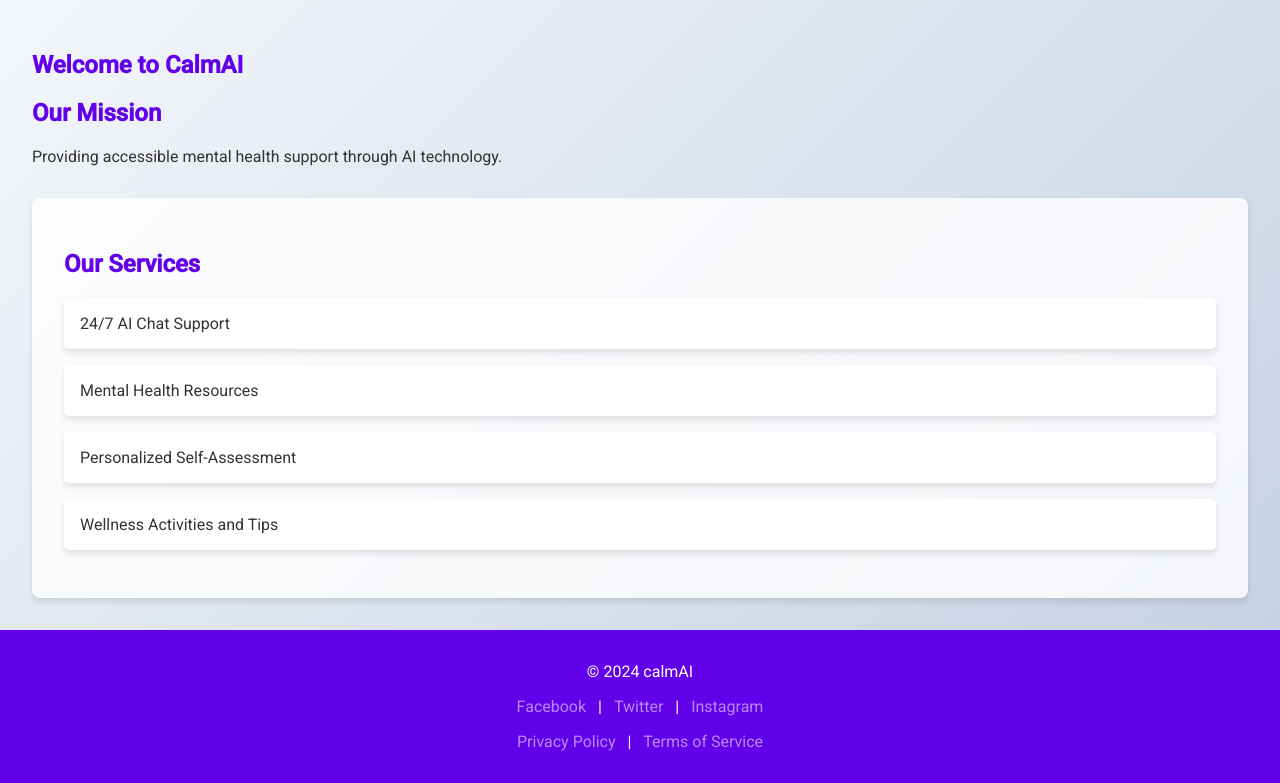
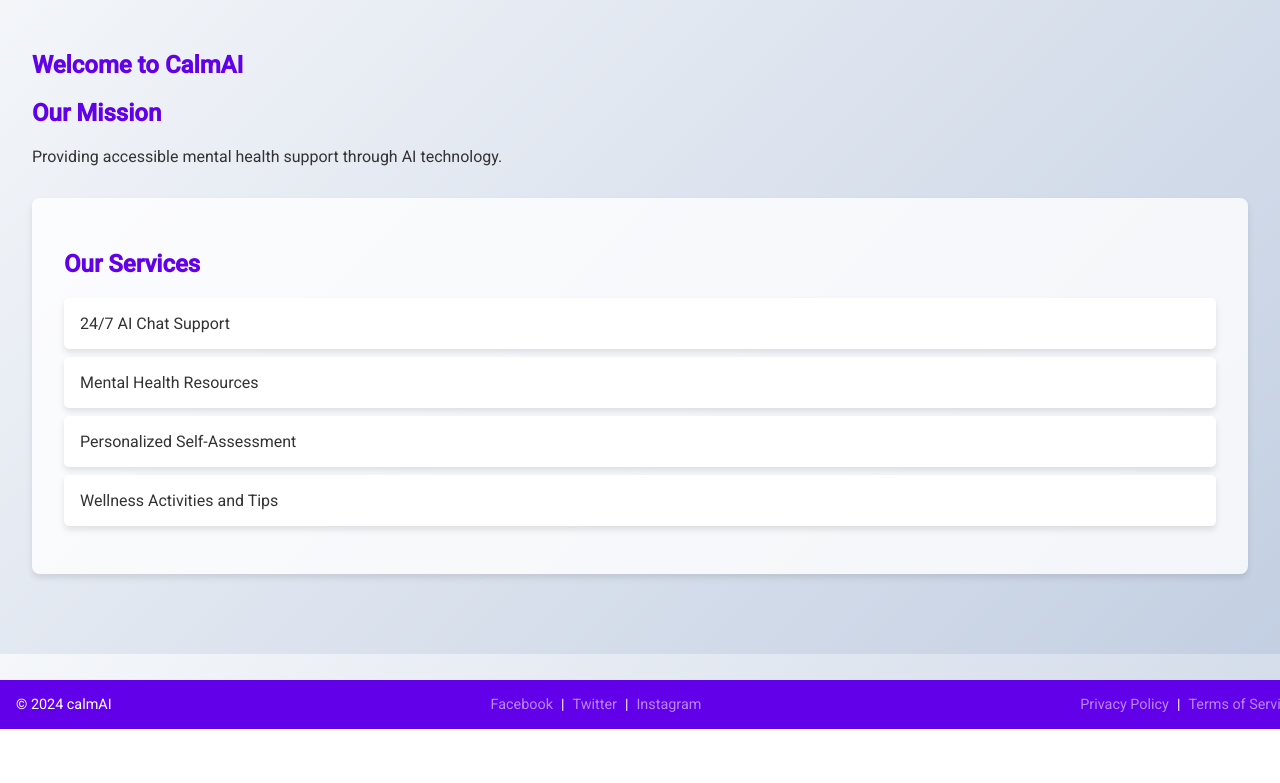
Before and after one commit to Itzkuldeep/CalmAI, a Flask app: page / in a window 1280 px wide. Shown: the part 71-854 px from the top of the page. After the commit the page ends 800 px from the top, so only its background shows below. Run offline with Flask 3, Linux system fonts and the light colour scheme.

Commit message:
chore: Add padding to main section and update footer styling

```diff
--- a/static/style.css
+++ b/static/style.css
@@ -38,6 +38,7 @@
     padding: 2rem;
     position: relative;
     z-index: 1;
+    padding-bottom: 5rem; /* Added padding to avoid content overlap with the footer */
 }
 
 #services {
@@ -56,18 +57,41 @@
     background: #6200ea;
     color: #fff;
     text-align: center;
-    padding: 1rem 2rem;
+    padding: 0.5rem 1rem;
+    position: fixed;
+    bottom: 0;
+    width: 100%;
+    display: flex;
+    justify-content: space-between;
+    align-items: center;
+    flex-wrap: wrap;
+    font-size: 0.9rem;
 }
 
-footer a {
+footer p {
+    margin: 0.5rem 0;
+}
+
+footer p a {
     color: #bb86fc;
     text-decoration: none;
     margin: 0 0.5rem;
 }
 
-footer a:hover {
+footer p a:hover {
     color: #fff;
 }
+
+footer p:nth-child(2), footer p:nth-child(3) {
+    display: flex;
+    gap: 0.5rem;
+    justify-content: center;
+}
+
+footer p:nth-child(2) a, footer p:nth-child(3) a {
+    margin: 0;
+}
+
 
 button, select, input[type="text"], input[type="email"], textarea {
     display: block;
@@ -98,10 +122,12 @@
     border-radius: 8px;
     box-shadow: 0 4px 6px rgba(0, 0, 0, 0.1);
 }
-.nav-main{
-    color:#fff;
+
+.nav-main {
+    color: #fff;
 }
-h1,h2 {
+
+h1, h2 {
     color: #6200ea;
 }
 
@@ -112,7 +138,7 @@
 
 ul li {
     background: #fff;
-    margin: 1rem 0;
+    margin: 0.5rem 0;
     padding: 1rem;
     border-radius: 5px;
     box-shadow: 0 4px 6px rgba(0, 0, 0, 0.1);
--- a/templates/footer.html
+++ b/templates/footer.html
@@ -1,11 +1,13 @@
 {% block head %}
 <!DOCTYPE html>
 <html lang="en">
+
 <head>
     <meta charset="UTF-8">
     <meta name="viewport" content="width=device-width, initial-scale=1.0">
     <title>calmAI</title>
 </head>
+
 <body>
     <footer>
         <p>&copy; 2024 calmAI</p>
@@ -20,5 +22,7 @@
         </p>
     </footer>
 </body>
+
 </html>
+
 {% endblock %}
--- a/templates/resources_03.html
+++ b/templates/resources_03.html
@@ -10,6 +10,7 @@
                 <li><a href="#">Mindfulness Practices</a></li>
             </ul>
         </section>
+
 {% include 'footer.html' %}
 {% block down %}
 {% endblock %}
```
